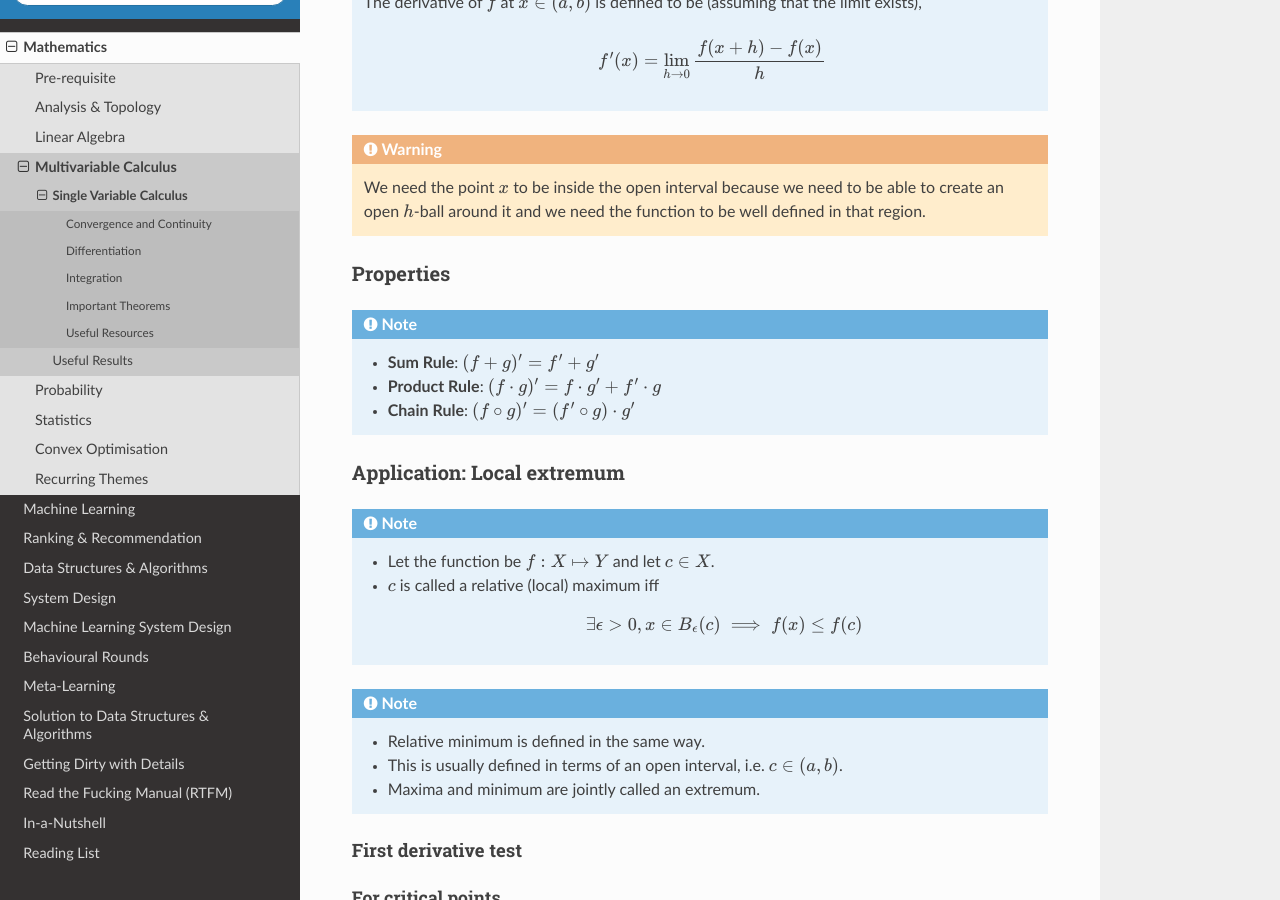
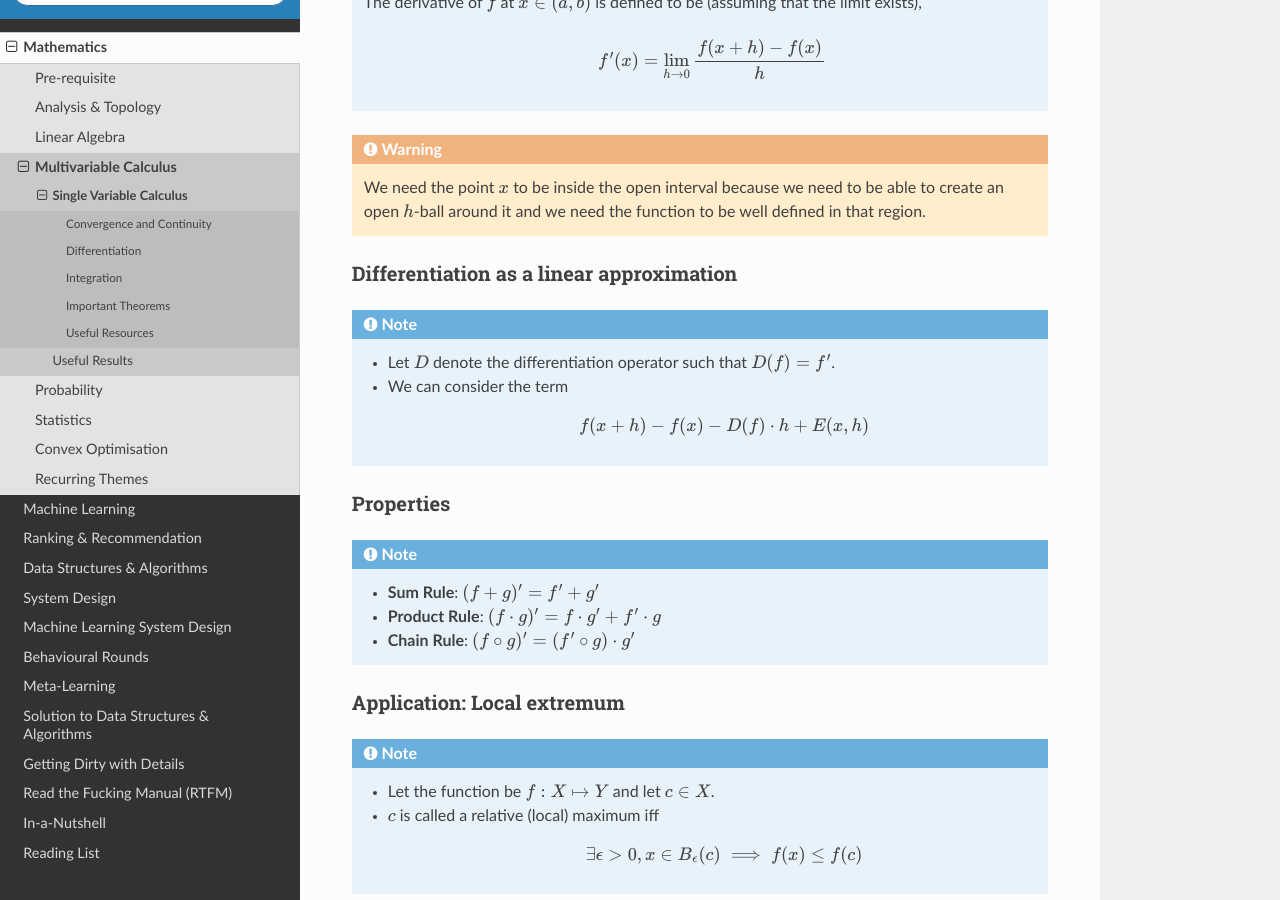
Before and after one commit to uselesstechjunks/leetcode, a Sphinx documentation site: the page built from docs/source/math/calc3/calc1.rst, in a window 1280 px wide and 900 px high, scrolled down 3678 px. Built offline with Sphinx 7.4.7 and the Read the Docs theme 2.0.0, drawn with Linux system fonts in a browser that asks for light colours.

Commit message:
Update calc1.rst

```diff
--- a/docs/source/math/calc3/calc1.rst
+++ b/docs/source/math/calc3/calc1.rst
@@ -131,6 +131,14 @@ Let :math:`f:(a,b)\subset\mathbb{R}\mapsto \mathbb{R}` be a continuous function
 
 .. warning::
 	We need the point :math:`x` to be inside the open interval because we need to be able to create an open :math:`h`-ball around it and we need the function to be well defined in that region.
+
+Differentiation as a linear approximation
+================================================================
+.. note::
+	* Let :math:`D` denote the differentiation operator such that :math:`D(f)=f'`.
+	* We can consider the term
+
+		.. math:: f(x+h)-f(x)-D(f)\cdot h+E(x,h)
 
 Properties
 ================================================================
```
